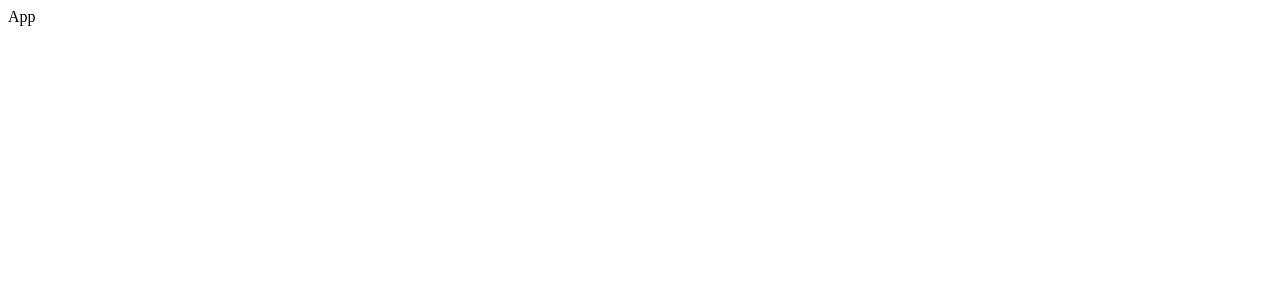
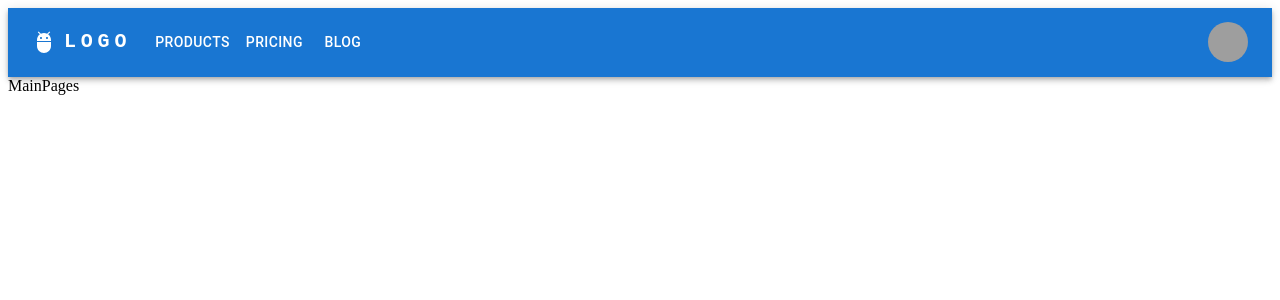
Before and after one commit to Agahan05/hakcaton-duo, a React (Create React App) app: page / in a window 1280 px wide. Shown: the top 300 px of the page. Built offline with nearby package versions, Linux system fonts and the light colour scheme; grey boxes are pictures that could not be loaded.

Commit message:
Navigation, Navbar, MUI

```diff
--- a/package.json
+++ b/package.json
@@ -5,6 +5,7 @@
   "dependencies": {
     "@emotion/react": "^11.10.0",
     "@emotion/styled": "^11.10.0",
+    "@mui/icons-material": "^5.8.4",
     "@mui/material": "^5.9.2",
     "@testing-library/jest-dom": "^5.16.4",
     "@testing-library/react": "^13.3.0",
--- a/src/App.js
+++ b/src/App.js
@@ -1,7 +1,8 @@
 import React from "react";
+import Navigation from "./Navigation";
 
 function App() {
-  return <div>App</div>;
+  return <Navigation />;
 }
 
 export default App;
--- /dev/null
+++ b/src/Navbar.jsx
@@ -0,0 +1,162 @@
+import * as React from "react";
+import AppBar from "@mui/material/AppBar";
+import Box from "@mui/material/Box";
+import Toolbar from "@mui/material/Toolbar";
+import IconButton from "@mui/material/IconButton";
+import Typography from "@mui/material/Typography";
+import Menu from "@mui/material/Menu";
+import MenuIcon from "@mui/icons-material/Menu";
+import Container from "@mui/material/Container";
+import Avatar from "@mui/material/Avatar";
+import Button from "@mui/material/Button";
+import Tooltip from "@mui/material/Tooltip";
+import MenuItem from "@mui/material/MenuItem";
+import AdbIcon from "@mui/icons-material/Adb";
+
+const pages = ["Products", "Pricing", "Blog"];
+const settings = ["Profile", "Account", "Dashboard", "Logout"];
+
+const ResponsiveAppBar = () => {
+  const [anchorElNav, setAnchorElNav] = React.useState(null);
+  const [anchorElUser, setAnchorElUser] = React.useState(null);
+
+  const handleOpenNavMenu = (event) => {
+    setAnchorElNav(event.currentTarget);
+  };
+  const handleOpenUserMenu = (event) => {
+    setAnchorElUser(event.currentTarget);
+  };
+
+  const handleCloseNavMenu = () => {
+    setAnchorElNav(null);
+  };
+
+  const handleCloseUserMenu = () => {
+    setAnchorElUser(null);
+  };
+
+  return (
+    <AppBar position="static">
+      <Container maxWidth="xl">
+        <Toolbar disableGutters>
+          <AdbIcon sx={{ display: { xs: "none", md: "flex" }, mr: 1 }} />
+          <Typography
+            variant="h6"
+            noWrap
+            component="a"
+            href="/"
+            sx={{
+              mr: 2,
+              display: { xs: "none", md: "flex" },
+              fontFamily: "monospace",
+              fontWeight: 700,
+              letterSpacing: ".3rem",
+              color: "inherit",
+              textDecoration: "none",
+            }}
+          >
+            LOGO
+          </Typography>
+
+          <Box sx={{ flexGrow: 1, display: { xs: "flex", md: "none" } }}>
+            <IconButton
+              size="large"
+              aria-label="account of current user"
+              aria-controls="menu-appbar"
+              aria-haspopup="true"
+              onClick={handleOpenNavMenu}
+              color="inherit"
+            >
+              <MenuIcon />
+            </IconButton>
+            <Menu
+              id="menu-appbar"
+              anchorEl={anchorElNav}
+              anchorOrigin={{
+                vertical: "bottom",
+                horizontal: "left",
+              }}
+              keepMounted
+              transformOrigin={{
+                vertical: "top",
+                horizontal: "left",
+              }}
+              open={Boolean(anchorElNav)}
+              onClose={handleCloseNavMenu}
+              sx={{
+                display: { xs: "block", md: "none" },
+              }}
+            >
+              {pages.map((page) => (
+                <MenuItem key={page} onClick={handleCloseNavMenu}>
+                  <Typography textAlign="center">{page}</Typography>
+                </MenuItem>
+              ))}
+            </Menu>
+          </Box>
+          <AdbIcon sx={{ display: { xs: "flex", md: "none" }, mr: 1 }} />
+          <Typography
+            variant="h5"
+            noWrap
+            component="a"
+            href=""
+            sx={{
+              mr: 2,
+              display: { xs: "flex", md: "none" },
+              flexGrow: 1,
+              fontFamily: "monospace",
+              fontWeight: 700,
+              letterSpacing: ".3rem",
+              color: "inherit",
+              textDecoration: "none",
+            }}
+          >
+            LOGO
+          </Typography>
+          <Box sx={{ flexGrow: 1, display: { xs: "none", md: "flex" } }}>
+            {pages.map((page) => (
+              <Button
+                key={page}
+                onClick={handleCloseNavMenu}
+                sx={{ my: 2, color: "white", display: "block" }}
+              >
+                {page}
+              </Button>
+            ))}
+          </Box>
+
+          <Box sx={{ flexGrow: 0 }}>
+            <Tooltip title="Open settings">
+              <IconButton onClick={handleOpenUserMenu} sx={{ p: 0 }}>
+                <Avatar alt="Remy Sharp" src="/static/images/avatar/2.jpg" />
+              </IconButton>
+            </Tooltip>
+            <Menu
+              sx={{ mt: "45px" }}
+              id="menu-appbar"
+              anchorEl={anchorElUser}
+              anchorOrigin={{
+                vertical: "top",
+                horizontal: "right",
+              }}
+              keepMounted
+              transformOrigin={{
+                vertical: "top",
+                horizontal: "right",
+              }}
+              open={Boolean(anchorElUser)}
+              onClose={handleCloseUserMenu}
+            >
+              {settings.map((setting) => (
+                <MenuItem key={setting} onClick={handleCloseUserMenu}>
+                  <Typography textAlign="center">{setting}</Typography>
+                </MenuItem>
+              ))}
+            </Menu>
+          </Box>
+        </Toolbar>
+      </Container>
+    </AppBar>
+  );
+};
+export default ResponsiveAppBar;
--- /dev/null
+++ b/src/Navigation.js
@@ -0,0 +1,17 @@
+import React from "react";
+import { BrowserRouter, Routes, Route } from "react-router-dom";
+import Navbar from "./Navbar";
+import MainPages from "./Pages/MainPages";
+
+function Navigation() {
+  return (
+    <BrowserRouter>
+      <Navbar />
+      <Routes>
+        <Route path="/" element={<MainPages />} />
+      </Routes>
+    </BrowserRouter>
+  );
+}
+
+export default Navigation;
--- /dev/null
+++ b/src/Pages/MainPages.jsx
@@ -0,0 +1,7 @@
+import React from "react";
+
+function MainPages() {
+  return <div>MainPages</div>;
+}
+
+export default MainPages;
```
Also changed, not shown: 1 other file (tests, documents, lock files or other folders).
